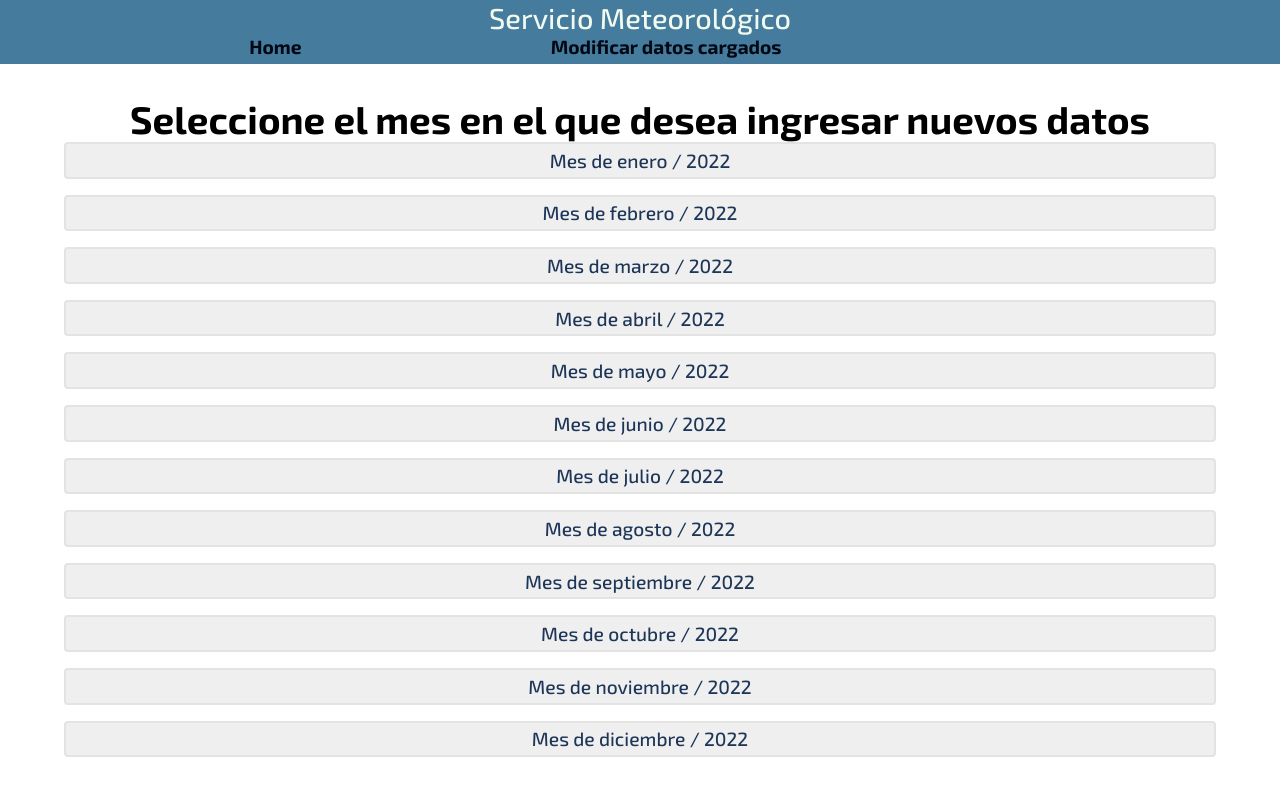
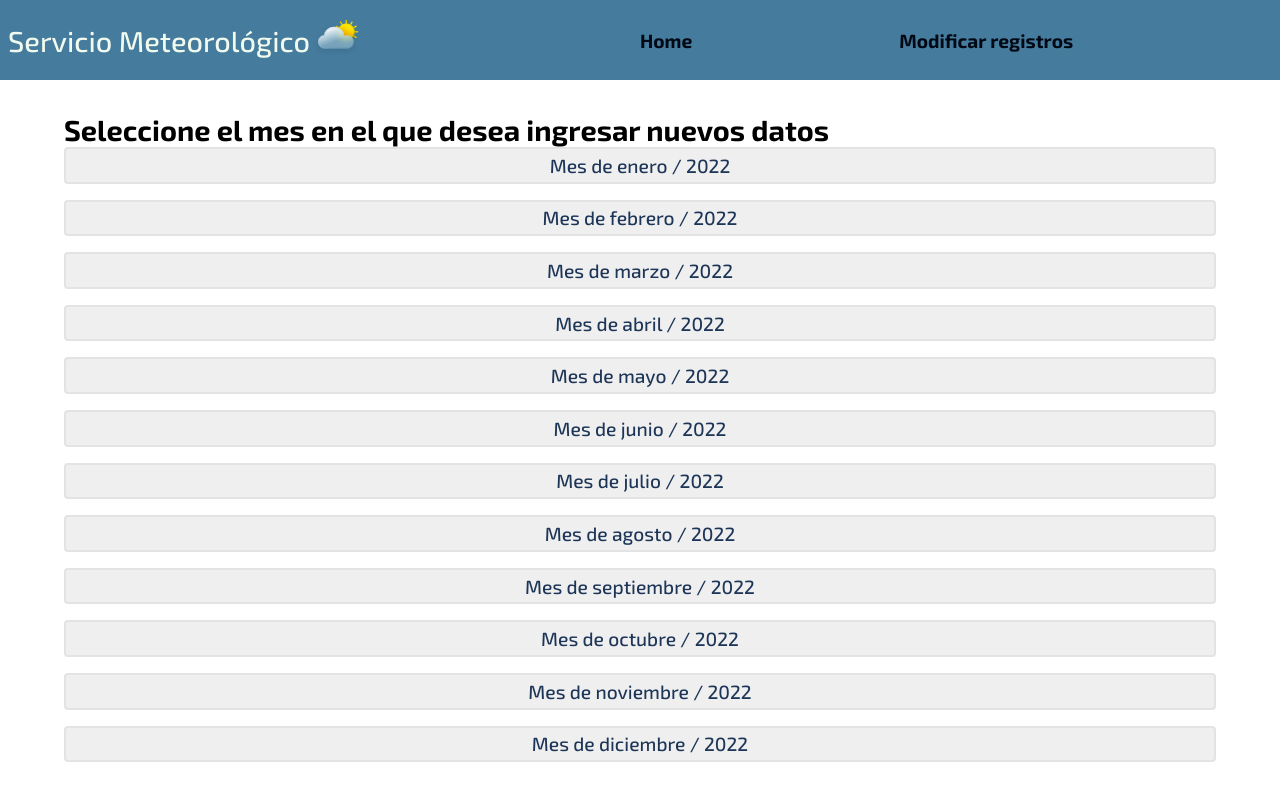
Before and after one commit to Galo98/ServcioMeteorologico, a PHP site: page /ingreso.php in a window 1280 px wide. Run offline with PHP 8.4, Linux system fonts and the light colour scheme.

Commit message:
SM-001 update css

```diff
--- a/css/header.css
+++ b/css/header.css
@@ -1,29 +1,57 @@
 .cabecera{
     width: 100%;
-    height: 8vh;
+    min-height: 10vh;
     background-color: var(--color-celeste-200);
+    display: flex;
+    justify-content: space-between;
+    flex-direction: row;
+    gap: 1rem;
 }
 
 .cabecera-logo{
     color: var(--color-texto-blanco);
     font: var(--titulo-500);
+    display: flex;
+    justify-content: flex-start;
+    align-items: center;
+    margin-left: .5rem;
+}
+
+.imgLogo{
+    max-width: 3rem;
+    margin-left: .3rem;
 }
 
 .cabecera-nav{
-    list-style: none;
+    min-width: 50vw;
+    display: flex;
+    flex-direction: column;
+    justify-content: center;
 }
 
 .cabecera__nav-lista{
+    list-style: none;
     display: flex;
-    justify-content: space-evenly;
+    flex-direction: row;
+    align-items: center;
+    justify-content: space-between;
 }
 
 .cabecera__nav__lista-item{
+    transition: transform 800ms;
+}
 
+.cabecera__nav__lista-item:hover{
+    transform: scale(1.3);
 }
 
 .__lista__item-link{
     text-decoration: none;
     color: var(--color-texto-oscuro);
     font: var(--texto-700);
+    transition: color 800ms;
 }
+
+.__lista__item-link:hover {
+    color: var(--color-texto-blanco);
+}
--- a/css/variables.css
+++ b/css/variables.css
@@ -47,7 +47,8 @@
 body{
     display: flex;
     flex-direction: column;
-    text-align: center;
+    justify-content: center;
+    align-items: center;
     gap: 2rem;
     font: var(--texto-100);
 }
--- a/index.php
+++ b/index.php
@@ -19,11 +19,11 @@
 </head>
 <body>
   <header class="cabecera">
-    <h1 class="cabecera-logo">Servicio Meteorológico</h1>
+    <div class="cabecera-logo"><p>Servicio Meteorológico</p><img class="imgLogo" src="img/icono/Group 16.png" alt="Logo Servicio Meteorológico"></div>
     <nav class="cabecera-nav">
       <ul class="cabecera__nav-lista">
       <li class="cabecera__nav__lista-item"><a class="__lista__item-link" href="ingreso.php">Registrar datos</a></li>
-      <li class="cabecera__nav__lista-item"><a class="__lista__item-link" href="editar.php">Modificar datos cargados</a></li>
+      <li class="cabecera__nav__lista-item"><a class="__lista__item-link" href="editar.php">Modificar registros</a></li>
       <li class="cabecera__nav__lista-item"><a class="__lista__item-link" href="#"></a></li>
       </ul>
     </nav>
--- a/ingreso.php
+++ b/ingreso.php
@@ -27,18 +27,20 @@
 </head>
 <body>
     <header class="cabecera">
-    <h1 class="cabecera-logo">Servicio Meteorológico</h1>
+    <div class="cabecera-logo"><p>Servicio Meteorológico</p><img class="imgLogo" src="img/icono/Group 16.png" alt="Logo Servicio Meteorológico"></div>
     <nav class="cabecera-nav">
         <ul class="cabecera__nav-lista">
         <li class="cabecera__nav__lista-item"><a class="__lista__item-link" href="index.php">Home</a></li>
-        <li class="cabecera__nav__lista-item"><a class="__lista__item-link" href="editar.php">Modificar datos cargados</a></li>
+        <li class="cabecera__nav__lista-item"><a class="__lista__item-link" href="editar.php">Modificar registros</a></li>
         <li class="cabecera__nav__lista-item"><a class="__lista__item-link" href="#"></a></li>
         </ul>
     </nav>
     </header>
     <main>
-        <h1>Seleccione el mes en el que desea ingresar nuevos datos</h1>
-        <div class="contenedor-forms"><?php crearForumario($mostrar)?></div>
+        <section>
+            <h1>Seleccione el mes en el que desea ingresar nuevos datos</h1>
+            <div class="contenedor-forms"><?php crearForumario($mostrar)?></div>
+        </section>
     </main>
 </body>
 </html>
```
Also changed, not shown: carga.php (+11 -5 lines).
